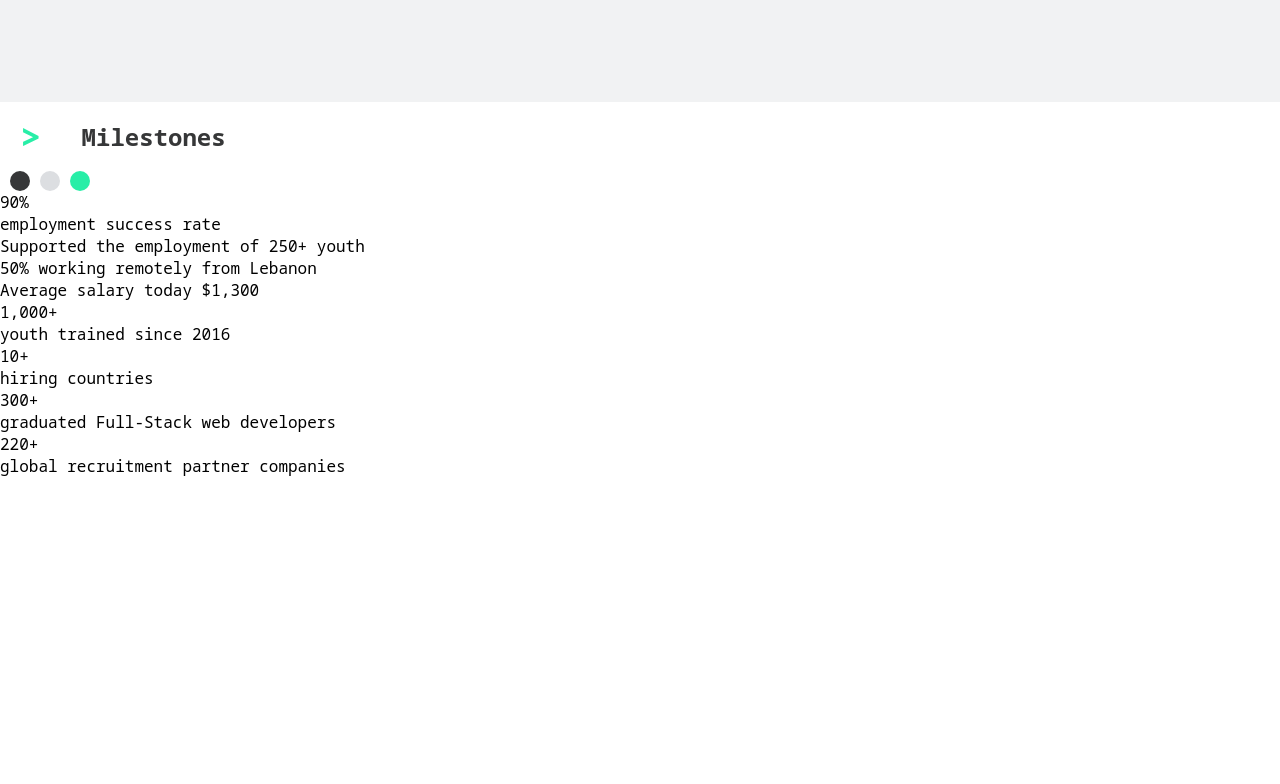
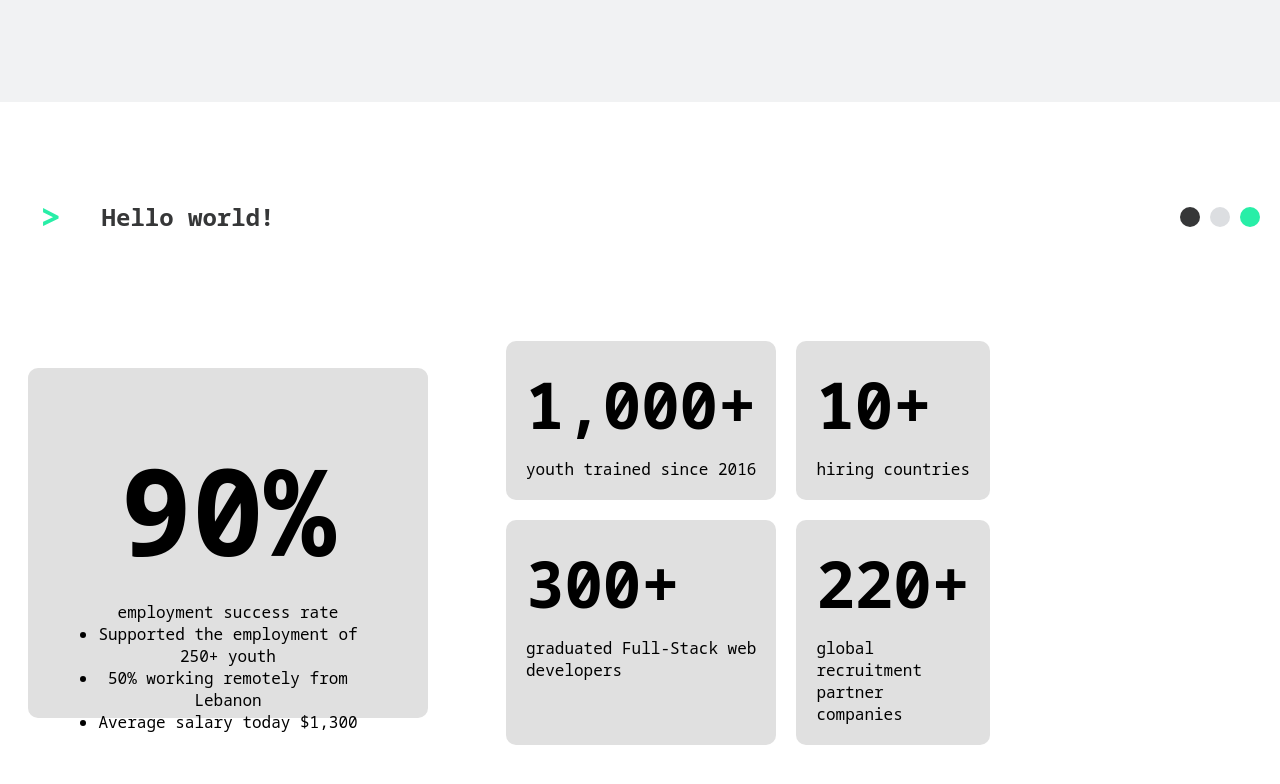
Before and after one commit to Ali-H-Hassan/SEFactory_Replica, a plain HTML site: page index.html in a window 1280 px wide. Shown: the part 1658-2442 px from the top of the page. Before the commit the page ends 2135 px from the top, so only its background shows below. Drawn offline with Linux system fonts and the light colour scheme.

Commit message:
Cell's CSS

```diff
--- a/index.html
+++ b/index.html
@@ -59,11 +59,11 @@
         ></iframe>
       </div>
     </div>
-    <div class="content">
-      <div class="top-bar-content">
+    <div class="new-section">
+      <div class="top-bar">
         <div class="left-content">
           <span>></span>
-          <span>Milestones</span>
+          <span>Hello world!</span>
         </div>
         <div class="right-content">
           <div class="dot" style="background-color: #363738"></div>
@@ -71,33 +71,35 @@
           <div class="dot" style="background-color: #28eea7"></div>
         </div>
       </div>
-      <div class="square-container">
-        <div class="square left-square">
-          <div class="square-content">
-            <div class="square-title">90%</div>
-            <div class="square-text">employment success rate</div>
-            <ul class="square-list">
+      <div class="content">
+        <div class="left-content">
+          <div class="centered-content">
+            <h2>90%</h2>
+            <p>employment success rate</p>
+            <ul>
               <li>Supported the employment of 250+ youth</li>
               <li>50% working remotely from Lebanon</li>
               <li>Average salary today $1,300</li>
             </ul>
           </div>
         </div>
-        <div class="square">
-          <div class="square-title">1,000+</div>
-          <div class="square-text">youth trained since 2016</div>
-        </div>
-        <div class="square">
-          <div class="square-title">10+</div>
-          <div class="square-text">hiring countries</div>
-        </div>
-        <div class="square">
-          <div class="square-title">300+</div>
-          <div class="square-text">graduated Full-Stack web developers</div>
-        </div>
-        <div class="square">
-          <div class="square-title">220+</div>
-          <div class="square-text">global recruitment partner companies</div>
+        <div class="right-content-grid">
+          <div class="grid-item">
+            <h2>1,000+</h2>
+            <p>youth trained since 2016</p>
+          </div>
+          <div class="grid-item">
+            <h2>10+</h2>
+            <p>hiring countries</p>
+          </div>
+          <div class="grid-item">
+            <h2>300+</h2>
+            <p>graduated Full-Stack web developers</p>
+          </div>
+          <div class="grid-item">
+            <h2>220+</h2>
+            <p>global recruitment partner companies</p>
+          </div>
         </div>
       </div>
     </div>
--- a/style.css
+++ b/style.css
@@ -132,18 +132,11 @@
 }
 
 .top-bar {
-    top: 0;
-    left: 50px;
-    right: 50px;
-    width: calc(100% - 100px);
-    margin-left: auto;
-    margin-right: auto;
   display: flex;
   justify-content: space-between;
   align-items: center;
   padding: 10px 20px;
   background: transparent;
-    z-index: 2;
 }
 
 .left-content {
@@ -163,7 +156,6 @@
 }
 
 .video-container {
-    position: relative;
   display: flex;
   justify-content: center;
   align-items: center;
@@ -194,3 +186,87 @@
   font-weight: 900;
   text-align: left;
 }
+
+.new-section {
+  background-color: #fff;
+  padding-top: 70px;
+  padding-bottom: 70px;
+}
+
+.new-section .content {
+  display: flex;
+  justify-content: space-between;
+  align-items: stretch;
+  padding: 20px;
+}
+
+.new-section .left-content {
+  flex: 2;
+  text-align: center;
+}
+
+.new-section .centered-content {
+  max-width: 400px;
+  margin: 0 auto;
+  background-color: #e0e0e0;
+  border-radius: 10px;
+  width: 800px;
+  height: 350px;
+  padding: 60px 70px;
+}
+
+.new-section .right-content-grid {
+  display: grid;
+  grid-template-columns: repeat(2, 1fr);
+  gap: 20px;
+  flex: 1;
+  margin-right: 200px;
+  padding: 60px 70px;
+}
+
+.new-section .grid-item {
+  background-color: #fff;
+  padding: 20px;
+  border-radius: 10px;
+  height: 100%;
+  padding: 60px 70px;
+}
+
+.new-section .right-content-grid {
+  background-color: white;
+}
+
+.new-section .grid-item:nth-child(odd) {
+  background-color: white;
+}
+
+.new-section .left-content h2,
+.new-section .right-content-grid .grid-item h2 {
+  margin-bottom: 10px;
+}
+
+.new-section .right-content-grid {
+  display: grid;
+  grid-template-columns: repeat(2, 1fr);
+  gap: 20px;
+}
+
+.new-section .grid-item {
+  background-color: #fff;
+  padding: 20px;
+  border-radius: 10px;
+  height: 100%;
+  background-color: #e0e0e0;
+}
+
+.new-section .grid-item:nth-child(odd) {
+  background-color: #e0e0e0;
+}
+
+.new-section .right-content-grid .grid-item h2 {
+  margin-bottom: 10px;
+  font-size: 64px;
+}
+.new-section .left-content h2 {
+  font-size: 120px;
+}
```
Lines whose indentation alone changed are shown as unchanged.
